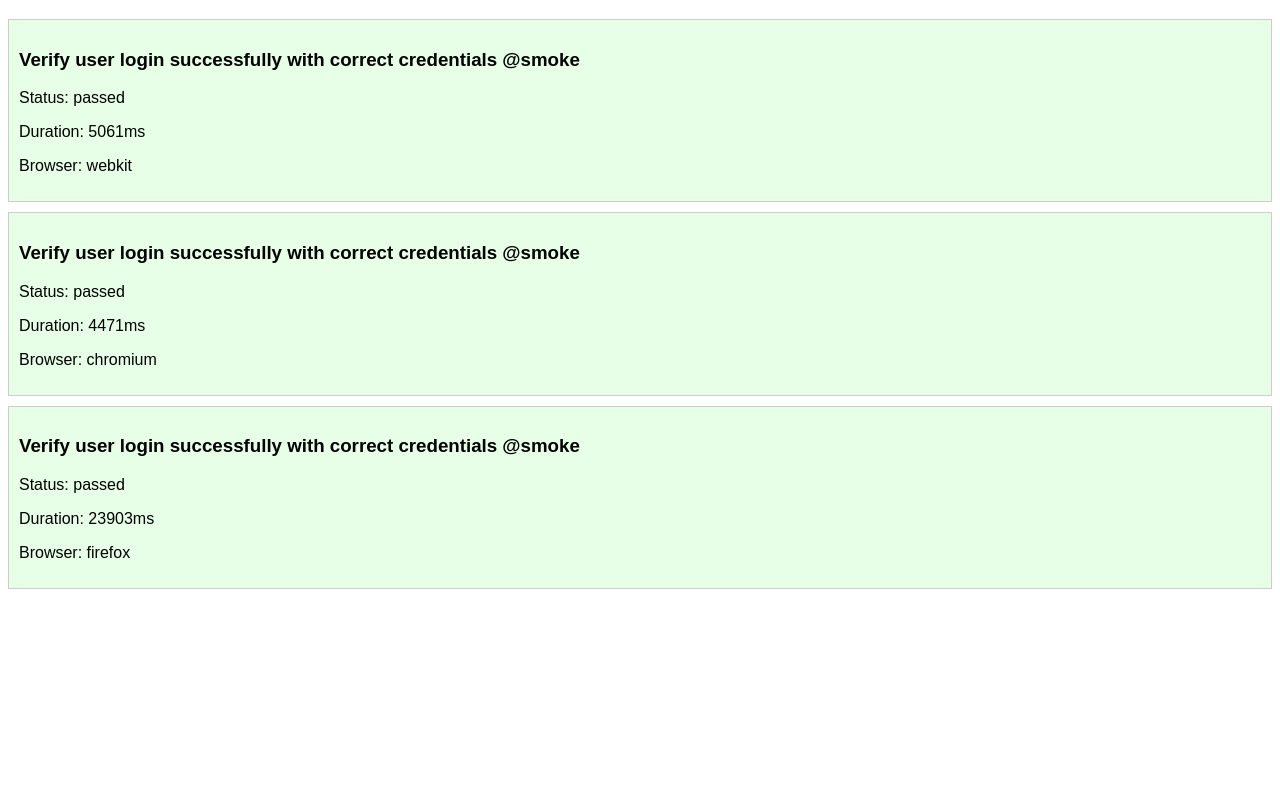
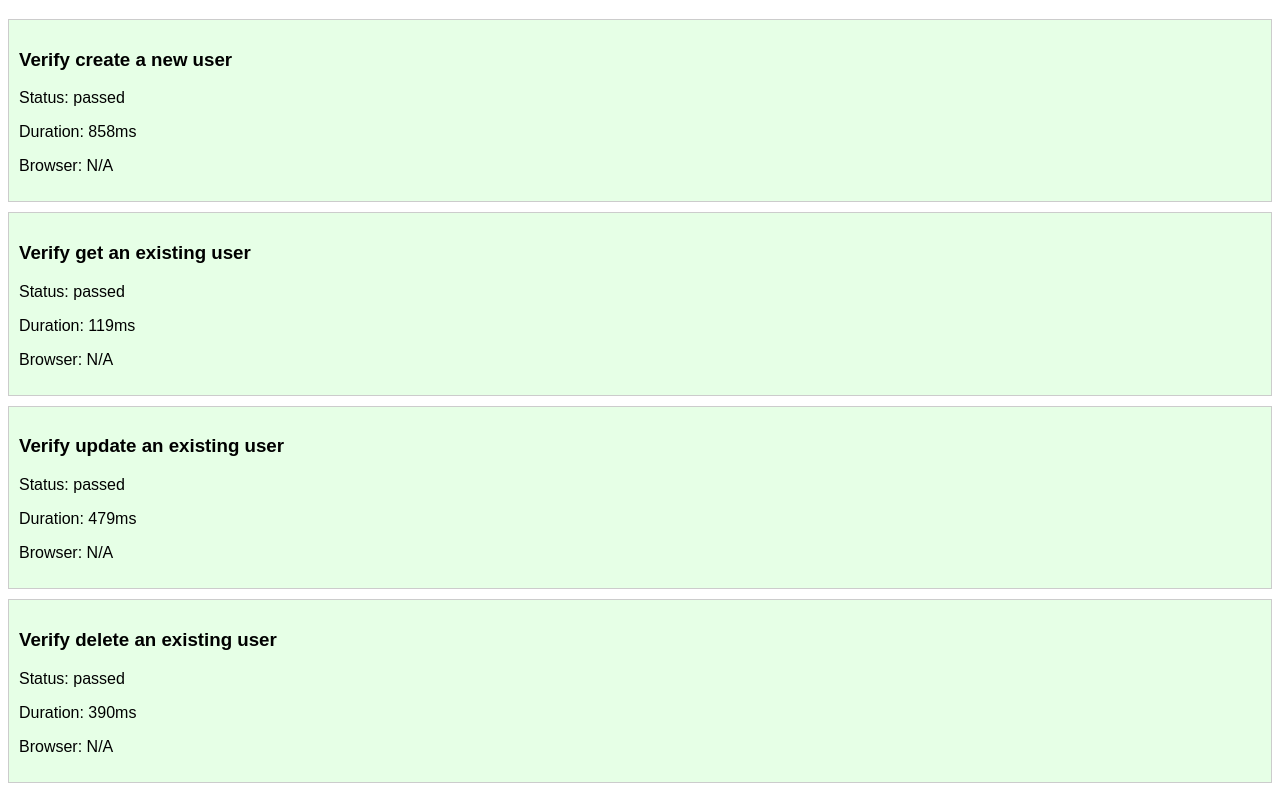
Before and after one commit to GauravBewal/RegieAssignment, a website: page reports/index.html in a window 1280 px wide. Shown: the part 61-854 px from the top of the page. Before the commit the page ends 800 px from the top, so only its background shows below. Drawn offline with Linux system fonts and the light colour scheme.

Commit message:
changes for authorization

```diff
--- a/playwright.config.ts
+++ b/playwright.config.ts
@@ -6,6 +6,7 @@ dotenvConfig({ path: path.resolve(__dirname+'/config', `.env.${process.env.NODE_
 
 export default defineConfig({
   testDir: './src/tests',
+  outputDir: '.test-results',
   timeout: 30 * 1000,
   retries: 1, // Retry flaky tests once
   reporter: 'html', // You can add other reporters here as well
--- a/reports/index.html
+++ b/reports/index.html
@@ -17,28 +17,37 @@
         <h1>Playwright Test Report</h1>
 
           <div class="test-case status-passed">
-            <h3>Verify user login successfully with correct credentials @smoke</h3>
+            <h3>Verify create a new user</h3>
             <p>Status: passed</p>
-            <p>Duration: 5061ms</p>
-            <p class="browser-info">Browser: webkit</p>
+            <p>Duration: 858ms</p>
+            <p class="browser-info">Browser: N/A</p>
 
 
           </div>
 
           <div class="test-case status-passed">
-            <h3>Verify user login successfully with correct credentials @smoke</h3>
+            <h3>Verify get an existing user</h3>
             <p>Status: passed</p>
-            <p>Duration: 4471ms</p>
-            <p class="browser-info">Browser: chromium</p>
+            <p>Duration: 119ms</p>
+            <p class="browser-info">Browser: N/A</p>
 
 
           </div>
 
           <div class="test-case status-passed">
-            <h3>Verify user login successfully with correct credentials @smoke</h3>
+            <h3>Verify update an existing user</h3>
             <p>Status: passed</p>
-            <p>Duration: 23903ms</p>
-            <p class="browser-info">Browser: firefox</p>
+            <p>Duration: 479ms</p>
+            <p class="browser-info">Browser: N/A</p>
+
+
+          </div>
+
+          <div class="test-case status-passed">
+            <h3>Verify delete an existing user</h3>
+            <p>Status: passed</p>
+            <p>Duration: 390ms</p>
+            <p class="browser-info">Browser: N/A</p>
 
 
           </div>
```
Also changed, not shown: src/api_helper/users.api.ts (+16 -1 lines), src/tests/api/users.spec.ts (+3 -0 lines).
